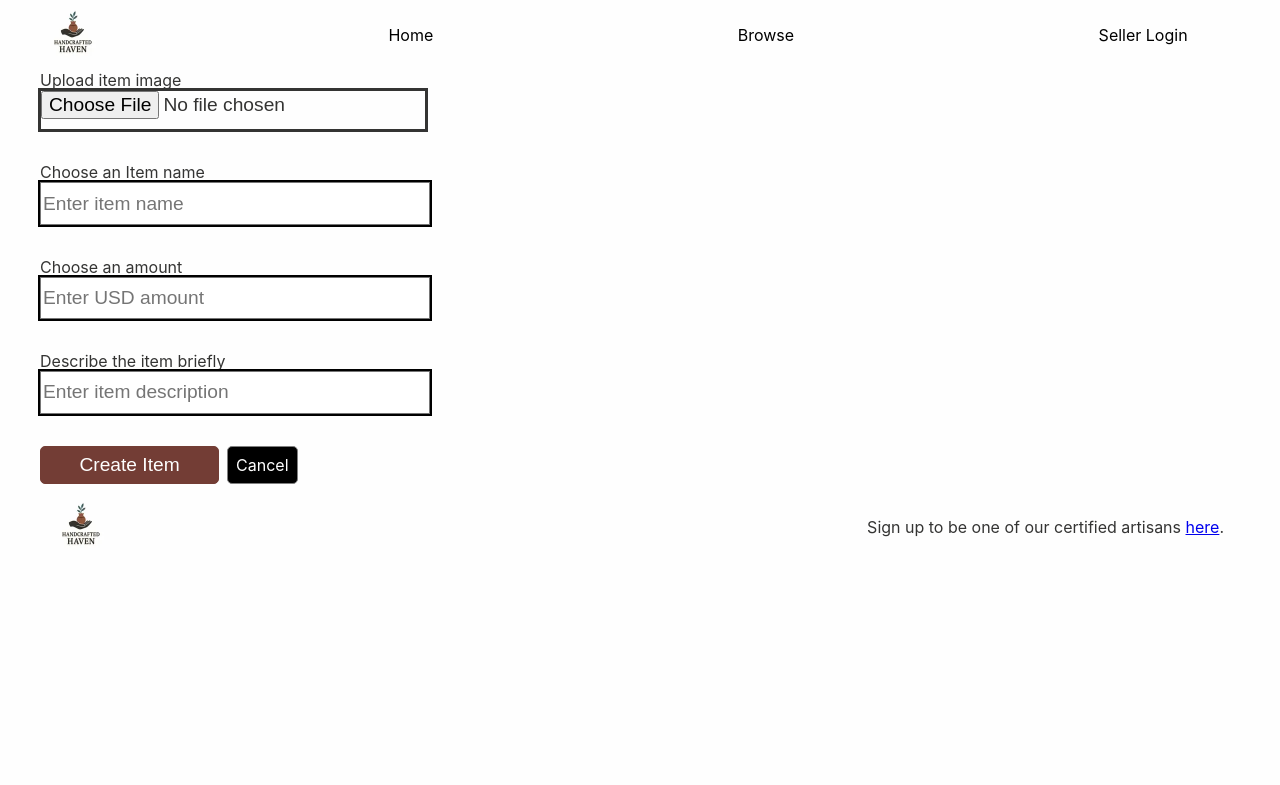
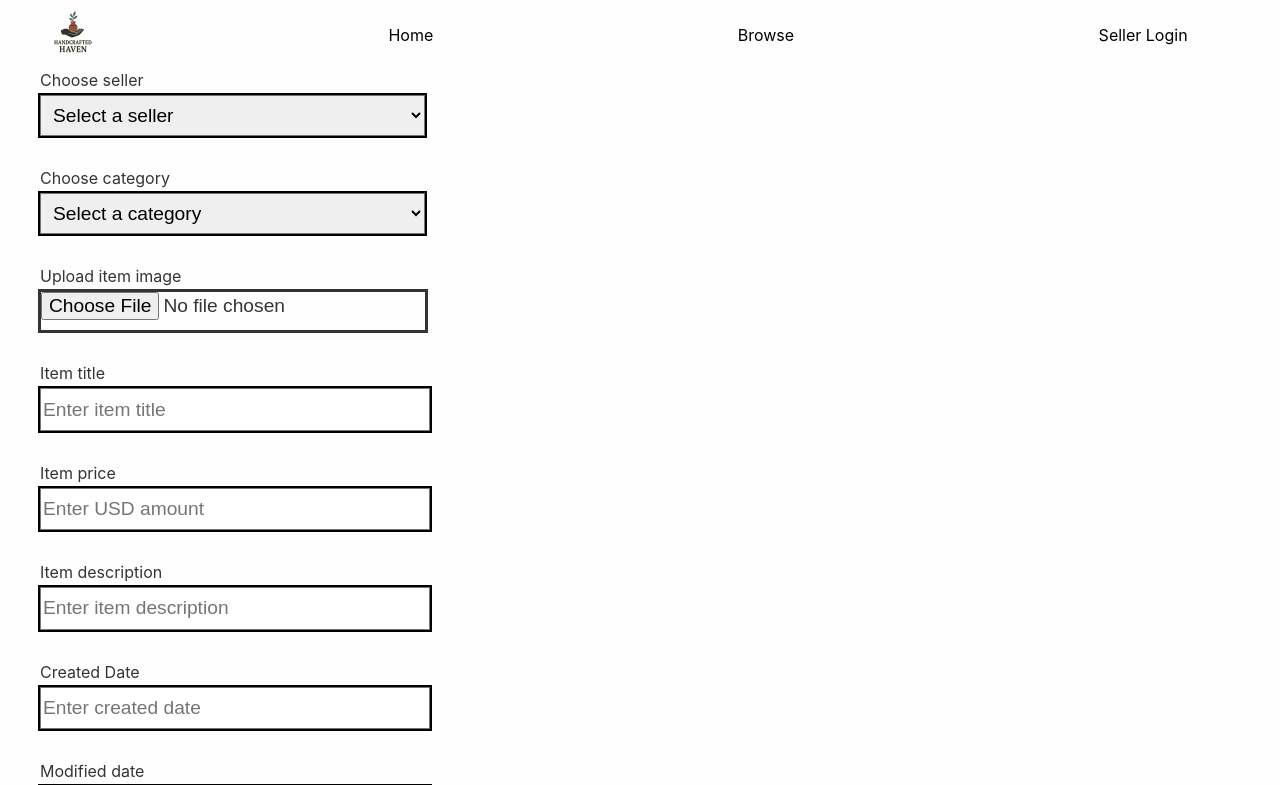
Before and after one commit to ross-owen/wdd430-handcrafted-haven, a Next.js app: page /seller-profile/create in a window 1280 px wide. Shown: the top 785 px of the page. Built offline with nearby package versions, Linux system fonts and the light colour scheme.

Commit message:
Add missing attributes in create item form. Incomplete

```diff
--- a/src/app/ui/seller-profile/create-item-form.tsx
+++ b/src/app/ui/seller-profile/create-item-form.tsx
@@ -15,47 +15,36 @@ export default function Form() {
     <form action={formAction} className={styles['create-item-form']}>
       <div className="rounded-md bg-gray-50 p-4 md:p-6">
 
-        {/* Item Image */}
+        {/* Seller name */}
         <div className="mb-4">
-          <label htmlFor="itemImage" className="mb-2 block text-sm font-medium">
-            Upload item image
+          <label htmlFor="customer" className="mb-2 block text-sm font-medium">
+            Choose seller
           </label>
-          <div className="relative mt-2 rounded-md">
-            <div className="relative">
-              <input
-                id="itemImage"
-                name="itemImage"
-                type="file"
-                step="0.01"
-                placeholder="Upload item image"
-                className="peer block w-full rounded-md border border-gray-200 py-2 pl-10 text-sm outline-2 placeholder:text-gray-500"
-                aria-describedby='item-image-error'
-              />
-            </div>
+          <div className="relative">
+            <select
+              id="seller"
+              name="seller-id"
+              className="peer block w-full cursor-pointer rounded-md border border-gray-200 py-2 pl-10 text-sm outline-2 placeholder:text-gray-500"
+              defaultValue=""
+              aria-describedby="seller-error"
+            >
+              <option value="" disabled>
+                Select a seller
+              </option>
+              <option key="seller-id-1" value="seller-id-1">
+                Seller 1
+              </option>
+              <option key="seller-id-2" value="seller-id-2">
+                Seller 2
+              </option>
+              <option key="seller-id-3" value="seller-id-3">
+                Seller 3
+              </option>
+            </select>
           </div>
-        </div>
-
-        {/* Item Name */}
-        <div className="mb-4">
-          <label htmlFor="itemName" className="mb-2 block text-sm font-medium">
-            Choose an Item name
-          </label>
-          <div className="relative mt-2 rounded-md">
-            <div className="relative">
-              <input
-                id="itemName"
-                name="itemName"
-                type="text"
-                step="0.01"
-                placeholder="Enter item name"
-                className="peer block w-full rounded-md border border-gray-200 py-2 pl-10 text-sm outline-2 placeholder:text-gray-500"
-                aria-describedby='item-name-error'
-              />
-            </div>
-          </div>
-          <div id="itemName-error" aria-live="polite" aria-atomic="true">
-            {state.errors?.itemName &&
-              state.errors.itemName.map((error: string) => (
+          <div id="seller-error" aria-live="polite" aria-atomic="true">
+            {state.errors?.seller_id &&
+              state.errors.seller_id.map((error: string) => (
                 <p className="mt-2 text-sm text-red-500" key={error}>
                   {error}
                 </p>
@@ -63,27 +52,111 @@ export default function Form() {
           </div>
         </div>
 
-        {/* Item Amount */}
+        {/* Category name */}
         <div className="mb-4">
-          <label htmlFor="amount" className="mb-2 block text-sm font-medium">
-            Choose an amount
+          <label htmlFor="category-id" className="mb-2 block text-sm font-medium">
+            Choose category
+          </label>
+          <div className="relative">
+            <select
+              id="category-id"
+              name="category-id"
+              className="peer block w-full cursor-pointer rounded-md border border-gray-200 py-2 pl-10 text-sm outline-2 placeholder:text-gray-500"
+              defaultValue=""
+              aria-describedby="category-id-error"
+            >
+              <option value="" disabled>
+                Select a category
+              </option>
+              <option key="categ-id-1" value="categ-id-1">
+                Category 1
+              </option>
+              <option key="categ-id-2" value="categ-id-2">
+                Category 2
+              </option>
+              <option key="categ-id-3" value="categ-id-3">
+                Category 3
+              </option>
+            </select>
+          </div>
+          <div id="category-id-error" aria-live="polite" aria-atomic="true">
+            {state.errors?.category_id &&
+              state.errors.category_id.map((error: string) => (
+                <p className="mt-2 text-sm text-red-500" key={error}>
+                  {error}
+                </p>
+              ))}
+          </div>
+        </div>
+
+        {/* Item Image */}
+        <div className="mb-4">
+          <label htmlFor="image-name" className="mb-2 block text-sm font-medium">
+            Upload item image
           </label>
           <div className="relative mt-2 rounded-md">
             <div className="relative">
               <input
-                id="amount"
-                name="amount"
+                id="image-name"
+                name="image-name"
+                type="file"
+                step="0.01"
+                placeholder="Upload item image"
+                className="peer block w-full rounded-md border border-gray-200 py-2 pl-10 text-sm outline-2 placeholder:text-gray-500"
+              />
+            </div>
+          </div>
+        </div>
+
+        {/* Item name/title */}
+        <div className="mb-4">
+          <label htmlFor="title" className="mb-2 block text-sm font-medium">
+            Item title
+          </label>
+          <div className="relative mt-2 rounded-md">
+            <div className="relative">
+              <input
+                id="title"
+                name="title"
+                type="text"
+                step="0.01"
+                placeholder="Enter item title"
+                className="peer block w-full rounded-md border border-gray-200 py-2 pl-10 text-sm outline-2 placeholder:text-gray-500"
+                aria-describedby='title-error'
+              />
+            </div>
+          </div>
+          <div id="title-error" aria-live="polite" aria-atomic="true">
+            {state.errors?.title &&
+              state.errors.title.map((error: string) => (
+                <p className="mt-2 text-sm text-red-500" key={error}>
+                  {error}
+                </p>
+              ))}
+          </div>
+        </div>
+
+        {/* Item Price */}
+        <div className="mb-4">
+          <label htmlFor="price" className="mb-2 block text-sm font-medium">
+            Item price
+          </label>
+          <div className="relative mt-2 rounded-md">
+            <div className="relative">
+              <input
+                id="price"
+                name="price"
                 type="number"
                 step="0.01"
                 placeholder="Enter USD amount"
                 className="peer block w-full rounded-md border border-gray-200 py-2 pl-10 text-sm outline-2 placeholder:text-gray-500"
-                aria-describedby='amount-error'
+                aria-describedby='price-error'
               />
             </div>
           </div>
-          <div id="amount-error" aria-live="polite" aria-atomic="true">
-            {state.errors?.amount &&
-              state.errors.amount.map((error: string) => (
+          <div id="price-error" aria-live="polite" aria-atomic="true">
+            {state.errors?.price &&
+              state.errors.price.map((error: string) => (
                 <p className="mt-2 text-sm text-red-500" key={error}>
                   {error}
                 </p>
@@ -93,25 +166,81 @@ export default function Form() {
 
         {/* Item Description */}
         <div className="mb-4">
-          <label htmlFor="itemDescription" className="mb-2 block text-sm font-medium">
-            Describe the item briefly
+          <label htmlFor="description" className="mb-2 block text-sm font-medium">
+            Item description
           </label>
           <div className="relative mt-2 rounded-md">
             <div className="relative">
               <input
-                id="itemDescription"
-                name="itemDescription"
+                id="description"
+                name="description"
                 type="text"
                 step="0.01"
                 placeholder="Enter item description"
                 className="peer block w-full rounded-md border border-gray-200 py-2 pl-10 text-sm outline-2 placeholder:text-gray-500"
-                aria-describedby='item-name-error'
+                aria-describedby='description-error'
               />
             </div>
           </div>
-          <div id="itemDescription-error" aria-live="polite" aria-atomic="true">
-            {state.errors?.itemDescription &&
-              state.errors.itemDescription.map((error: string) => (
+          <div id="description-error" aria-live="polite" aria-atomic="true">
+            {state.errors?.description &&
+              state.errors.description.map((error: string) => (
+                <p className="mt-2 text-sm text-red-500" key={error}>
+                  {error}
+                </p>
+              ))}
+          </div>
+        </div>
+
+        {/* Item created date */}
+        <div className="mb-4">
+          <label htmlFor="created" className="mb-2 block text-sm font-medium">
+            Created Date
+          </label>
+          <div className="relative mt-2 rounded-md">
+            <div className="relative">
+              <input
+                id="created"
+                name="created"
+                type="text"
+                step="0.01"
+                placeholder="Enter created date"
+                className="peer block w-full rounded-md border border-gray-200 py-2 pl-10 text-sm outline-2 placeholder:text-gray-500"
+                aria-describedby='created-error'
+              />
+            </div>
+          </div>
+          <div id="created-error" aria-live="polite" aria-atomic="true">
+            {state.errors?.created &&
+              state.errors.created.map((error: string) => (
+                <p className="mt-2 text-sm text-red-500" key={error}>
+                  {error}
+                </p>
+              ))}
+          </div>
+        </div>
+
+        {/* Item modified date */}
+        <div className="mb-4">
+          <label htmlFor="modified" className="mb-2 block text-sm font-medium">
+            Modified date
+          </label>
+          <div className="relative mt-2 rounded-md">
+            <div className="relative">
+              <input
+                id="modified"
+                name="modified"
+                type="text"
+                step="0.01"
+                placeholder="Enter modified date"
+                className="peer block w-full rounded-md border border-gray-200 py-2 pl-10 text-sm outline-2 placeholder:text-gray-500"
+                aria-describedby='modified-error'
+              />
+            </div>
+          </div>
+          <div id="modified-error" aria-live="polite" aria-atomic="true">
+            {state.errors?.modified &&
+              state.errors.modified.map((error: string) => (
                 <p className="mt-2 text-sm text-red-500" key={error}>
                   {error}
                 </p>
@@ -119,6 +248,7 @@ export default function Form() {
           </div>
         </div>
       </div>
+
       <div className={styles['create-item-form-buttons']}>
         <Button type="submit">Create Item</Button>
         <Link
--- a/src/app/ui/seller-profile/create.module.css
+++ b/src/app/ui/seller-profile/create.module.css
@@ -26,6 +26,16 @@
     margin-bottom: 2rem;
 }
 
+.create-item-form label {
+    margin-bottom: 5px;
+}
+
+.create-item-form select {
+    max-width: 385px;
+    font-size: 1.2rem;
+    padding: .5rem;
+}
+
 .create-item-form-buttons {
     display: flex;
     gap: .5rem;
```
Also changed, not shown: src/app/lib/actions.ts (+28 -13 lines).
